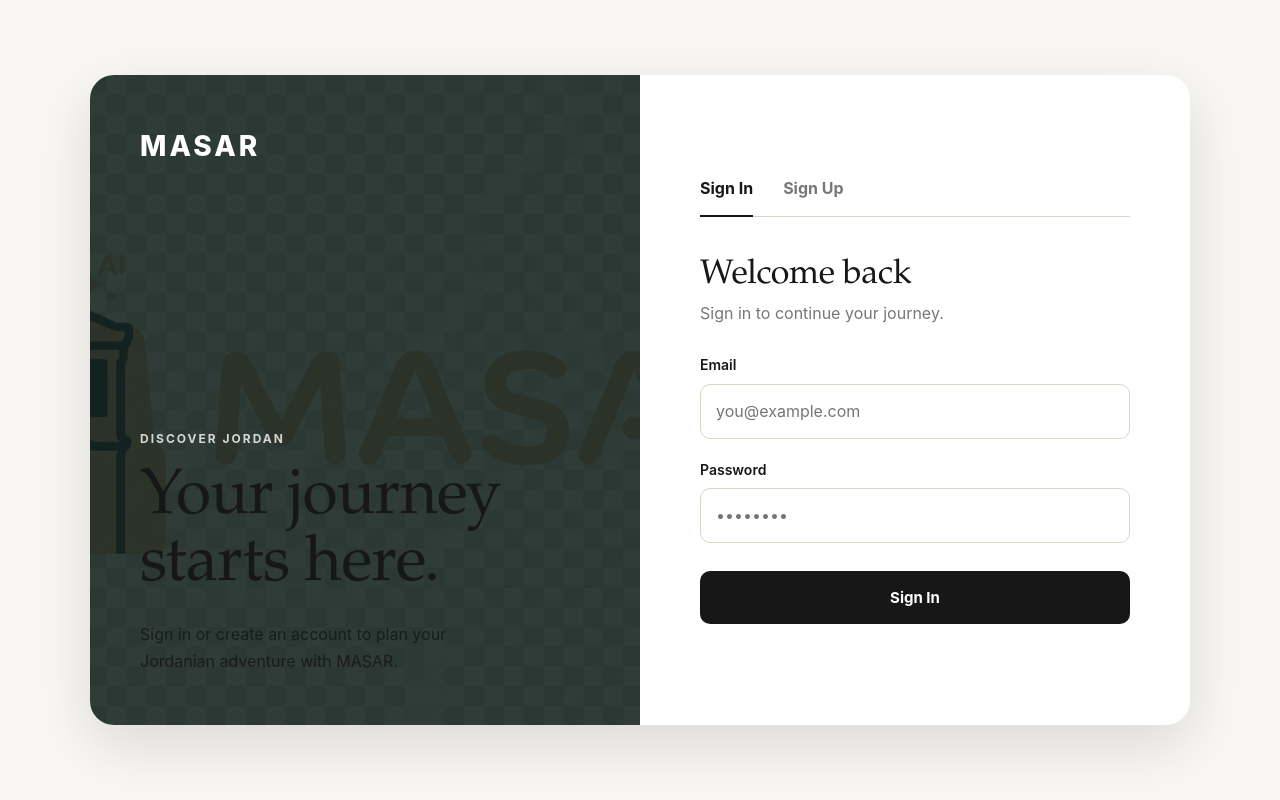
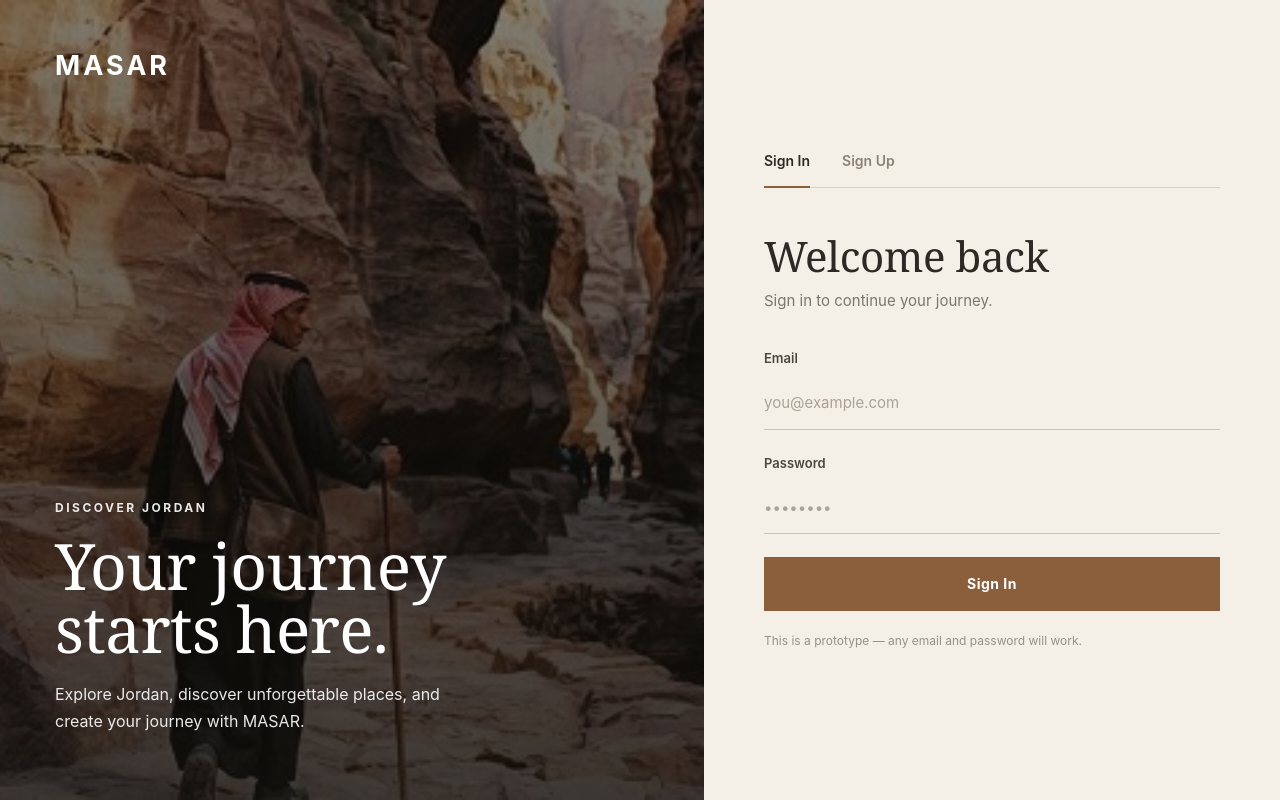
Before and after one commit to Zaid-Shahwan/MASAR, a plain HTML site: page jordan-tourism/signin.html in a window 1280 px wide. Drawn offline with Linux system fonts and the light colour scheme.

Commit message:
Update sign in design and add Petra image

```diff
--- a/jordan-tourism/css/signin.css
+++ b/jordan-tourism/css/signin.css
@@ -1,250 +1,397 @@
-/* =========================
-   MASAR AUTH PAGE
-========================= */
+/* ==================================================
+   MASAR - SIGN IN / SIGN UP
+   JoTrip Inspired Auth Page
+================================================== */
+
+
+/* ==================================================
+   PAGE
+================================================== */
 
 .auth-page {
+    width: 100%;
+    min-height: 100vh;
+    background: #f4f0e8;
+}
+
+
+/* ==================================================
+   MAIN CONTAINER
+================================================== */
+
+.auth-container {
+    width: 100%;
+    min-height: 100vh;
+    display: grid;
+    grid-template-columns: 55% 45%;
+    background: #f4f0e8;
+}
+
+
+/* ==================================================
+   LEFT SIDE
+================================================== */
+
+.auth-visual {
+    position: relative;
+    min-height: 100vh;
+    overflow: hidden;
+    display: flex;
+    flex-direction: column;
+    justify-content: space-between;
+    padding: 45px 55px;
+    color: white;
+}
+
+
+/* ==================================================
+   PETRA IMAGE
+================================================== */
+
+.auth-image {
+    position: absolute;
+    top: 0;
+    left: 0;
+    width: 100%;
+    height: 100%;
+    object-fit: cover;
+    z-index: 0;
+}
+
+
+/* ==================================================
+   IMAGE DARK OVERLAY
+================================================== */
+
+.auth-image-overlay {
+    position: absolute;
+    top: 0;
+    left: 0;
+    width: 100%;
+    height: 100%;
+    background: linear-gradient( to bottom, rgba(20, 18, 15, 0.25), rgba(20, 18, 15, 0.65) );
+    z-index: 1;
+}
+
+
+/* ==================================================
+   BRAND
+================================================== */
+
+.auth-brand {
+    position: relative;
+    z-index: 2;
+    display: inline-block;
+    width: fit-content;
+    color: #ffffff;
+    text-decoration: none;
+    font-size: 27px;
+    font-weight: 700;
+    letter-spacing: 3px;
+}
+
+
+/* ==================================================
+   LEFT CONTENT
+================================================== */
+
+.auth-quote {
+    position: relative;
+    z-index: 2;
+    max-width: 520px;
+    margin-bottom: 20px;
+}
+
+
+/* Small label */
+
+.auth-label {
+    display: block;
+    margin-bottom: 18px;
+    font-size: 12px;
+    font-weight: 700;
+    letter-spacing: 2.5px;
+    text-transform: uppercase;
+    color: rgba(255, 255, 255, 0.9);
+}
+
+
+/* Main heading */
+
+.auth-quote h1 {
+    margin: 0 0 20px;
+    font-family: Georgia, "Times New Roman", serif;
+    font-size: clamp(48px, 5vw, 76px);
+    font-weight: 400;
+    line-height: 0.98;
+    color: #ffffff;
+}
+
+
+/* Description */
+
+.auth-quote p {
+    max-width: 430px;
+    margin: 0;
+    font-size: 16px;
+    line-height: 1.7;
+    color: rgba(255, 255, 255, 0.9);
+}
+
+
+/* ==================================================
+   RIGHT SIDE
+================================================== */
+
+.auth-form-side {
     min-height: 100vh;
     display: flex;
     align-items: center;
     justify-content: center;
-    padding: 40px 20px;
-    background: var(--c-bg, #f7f5f0);
-}
-
-.auth-container {
-    width: min(1100px, 100%);
-    min-height: 650px;
-    display: grid;
-    grid-template-columns: 1fr 1fr;
-    background: var(--c-surface, #ffffff);
-    border-radius: 24px;
-    overflow: hidden;
-    box-shadow: 0 20px 60px rgba(0, 0, 0, 0.12);
+    padding: 60px;
+    background: #f4f0e8;
 }
 
 
-/* LEFT SIDE */
+/* ==================================================
+   FORM BOX
+================================================== */
 
-.auth-info {
-    position: relative;
-    display: flex;
-    flex-direction: column;
-    justify-content: space-between;
-    padding: 50px;
-    background: linear-gradient( rgba(20, 35, 30, 0.88), rgba(20, 35, 30, 0.88) ), url("../assets/images/MASAR_AI.jpg") center / cover;
-    color: white;
-}
-
-.auth-brand {
-    color: white;
-    text-decoration: none;
-    font-size: 28px;
-    font-weight: 800;
-    letter-spacing: 3px;
-}
-
-.auth-info-content {
-    max-width: 430px;
-}
-
-.auth-label {
-    display: inline-block;
-    margin-bottom: 18px;
-    font-size: 12px;
-    font-weight: 700;
-    letter-spacing: 2px;
-    opacity: 0.8;
-}
-
-.auth-info h1 {
-    margin-bottom: 20px;
-    font-size: clamp(42px, 5vw, 64px);
-    line-height: 1.05;
-}
-
-.auth-info p {
-    max-width: 380px;
-    line-height: 1.7;
-    font-size: 16px;
-    opacity: 0.85;
+.auth-box {
+    width: 100%;
+    max-width: 470px;
 }
 
 
-/* RIGHT SIDE */
-
-.auth-card {
-    padding: 60px;
-    display: flex;
-    flex-direction: column;
-    justify-content: center;
-}
+/* ==================================================
+   TABS
+================================================== */
 
 .auth-tabs {
     display: flex;
-    gap: 30px;
-    margin-bottom: 40px;
-    border-bottom: 1px solid var(--c-border, #ddd);
+    gap: 32px;
+    margin-bottom: 45px;
+    border-bottom: 1px solid #d8d0c3;
 }
 
+
 .auth-tab {
+    position: relative;
     border: none;
+    outline: none;
     background: transparent;
     padding: 0 0 15px;
-    font-size: 16px;
-    font-weight: 700;
-    color: #777;
-    position: relative;
+    cursor: pointer;
+    font-family: inherit;
+    font-size: 14px;
+    font-weight: 600;
+    color: #8a8277;
 }
 
+
     .auth-tab.is-active {
-        color: var(--c-primary, #1f4d3a);
+        color: #2d2924;
     }
+
 
         .auth-tab.is-active::after {
             content: "";
             position: absolute;
             left: 0;
+            right: 0;
             bottom: -1px;
-            width: 100%;
             height: 2px;
-            background: var(--c-primary, #1f4d3a);
+            background: #8b5e3c;
         }
 
 
-/* HEADINGS */
-
-.auth-heading {
-    margin-bottom: 28px;
-}
-
-    .auth-heading h2 {
-        margin-bottom: 8px;
-        font-size: 34px;
-    }
-
-    .auth-heading p {
-        color: #777;
-    }
-
-
-/* PANELS */
+/* ==================================================
+   PANELS
+================================================== */
 
 .auth-panel {
     display: none;
 }
+
 
     .auth-panel.is-active {
         display: block;
     }
 
 
-/* FORM */
+/* ==================================================
+   HEADING
+================================================== */
+
+.auth-heading {
+    margin-bottom: 35px;
+}
+
+
+    .auth-heading h2 {
+        margin: 0 0 10px;
+        font-family: Georgia, "Times New Roman", serif;
+        font-size: 42px;
+        line-height: 1.1;
+        font-weight: 400;
+        color: #2d2924;
+    }
+
+
+    .auth-heading p {
+        margin: 0;
+        font-size: 15px;
+        line-height: 1.6;
+        color: #7d756b;
+    }
+
+
+/* ==================================================
+   FORM FIELD
+================================================== */
 
 .auth-field {
-    margin-bottom: 20px;
+    margin-bottom: 23px;
 }
+
 
     .auth-field label {
         display: block;
-        margin-bottom: 8px;
-        font-size: 14px;
+        margin-bottom: 9px;
+        font-size: 13px;
         font-weight: 600;
+        color: #4c463f;
     }
 
+
     .auth-field input {
+        display: block;
         width: 100%;
         box-sizing: border-box;
-        padding: 14px 15px;
-        border: 1px solid var(--c-border, #ddd);
-        border-radius: 10px;
-        background: white;
+        padding: 14px 0;
+        border: none;
+        border-bottom: 1px solid #cbc2b5;
         outline: none;
-        transition: border-color 0.2s, box-shadow 0.2s;
+        background: transparent;
+        font-family: inherit;
+        font-size: 15px;
+        color: #2d2924;
+        transition: border-color 0.2s ease;
     }
 
+
         .auth-field input:focus {
-            border-color: var(--c-primary, #1f4d3a);
-            box-shadow: 0 0 0 3px rgba(31, 77, 58, 0.1);
+            border-bottom-color: #8b5e3c;
         }
 
 
-/* BUTTON */
+        .auth-field input::placeholder {
+            color: #aaa197;
+        }
+
+
+/* ==================================================
+   BUTTON
+================================================== */
 
 .auth-button {
+    display: block;
     width: 100%;
+    margin-top: 10px;
+    padding: 16px 20px;
     border: none;
-    border-radius: 10px;
-    padding: 15px 20px;
-    margin-top: 8px;
-    background: var(--c-primary, #1f4d3a);
-    color: white;
-    font-size: 15px;
+    border-radius: 0;
+    outline: none;
+    background: #8b5e3c;
+    color: #ffffff;
+    cursor: pointer;
+    font-family: inherit;
+    font-size: 14px;
     font-weight: 700;
-    transition: transform 0.2s, opacity 0.2s;
+    letter-spacing: 0.5px;
+    transition: background 0.2s ease, transform 0.2s ease;
 }
 
+
     .auth-button:hover {
+        background: #70482d;
         transform: translateY(-1px);
-        opacity: 0.9;
     }
 
 
-/* ERROR */
+/* ==================================================
+   ERROR MESSAGE
+================================================== */
 
 .form-error {
     display: none;
-    margin-bottom: 18px;
-    padding: 12px 14px;
-    border-radius: 8px;
-    background: #fff0f0;
-    color: #b42318;
-    font-size: 14px;
+    margin-bottom: 15px;
+    padding: 10px 0;
+    color: #a23b2d;
+    font-size: 13px;
 }
 
-    .form-error.is-visible {
-        display: block;
-    }
+
+/* ==================================================
+   NOTE
+================================================== */
+
+.auth-note {
+    margin-top: 20px;
+    font-size: 12px;
+    line-height: 1.6;
+    color: #999086;
+}
 
 
-/* MOBILE */
+/* ==================================================
+   MOBILE
+================================================== */
 
-@media (max-width: 800px) {
+@media (max-width: 900px) {
 
     .auth-container {
         grid-template-columns: 1fr;
     }
 
-    .auth-info {
-        min-height: 300px;
+
+    .auth-visual {
+        min-height: 500px;
         padding: 35px;
     }
 
-        .auth-info h1 {
-            font-size: 42px;
-        }
 
-    .auth-card {
-        padding: 40px 30px;
+    .auth-form-side {
+        min-height: auto;
+        padding: 55px 30px;
+    }
+
+
+    .auth-quote h1 {
+        font-size: 52px;
     }
 }
 
+
 @media (max-width: 500px) {
 
-    .auth-page {
-        padding: 0;
+    .auth-visual {
+        min-height: 420px;
+        padding: 28px;
     }
 
-    .auth-container {
-        min-height: 100vh;
-        border-radius: 0;
+
+    .auth-quote h1 {
+        font-size: 43px;
     }
 
-    .auth-info {
-        min-height: 260px;
-        padding: 30px;
+
+    .auth-form-side {
+        padding: 45px 25px;
     }
 
-    .auth-card {
-        padding: 35px 25px;
+
+    .auth-heading h2 {
+        font-size: 35px;
     }
 }
--- a/jordan-tourism/signin.html
+++ b/jordan-tourism/signin.html
@@ -6,7 +6,10 @@
 
     <title>MASAR — Sign In</title>
 
+    <!-- Masar main styles -->
     <link rel="stylesheet" href="css/style.css">
+
+    <!-- Sign In page styles -->
     <link rel="stylesheet" href="css/signin.css">
 </head>
 
@@ -16,12 +19,27 @@
 
         <div class="auth-container">
 
-            <!-- Left Side -->
-            <section class="auth-info">
-                <a href="index.html" class="auth-brand">MASAR</a>
+            <!-- =========================
+                 LEFT SIDE - PETRA IMAGE
+            ========================== -->
 
-                <div class="auth-info-content">
-                    <span class="auth-label">DISCOVER JORDAN</span>
+            <section class="auth-visual">
+
+                <img src="assets/images/petra.jpg"
+                     alt="The Treasury at Petra"
+                     class="auth-image">
+
+                <div class="auth-image-overlay"></div>
+
+                <a href="index.html" class="auth-brand">
+                    MASAR
+                </a>
+
+                <div class="auth-quote">
+
+                    <span class="auth-label">
+                        DISCOVER JORDAN
+                    </span>
 
                     <h1>
                         Your journey<br>
@@ -29,15 +47,24 @@
                     </h1>
 
                     <p>
-                        Sign in or create an account to plan your
-                        Jordanian adventure with MASAR.
+                        Explore Jordan, discover unforgettable places,
+                        and create your journey with MASAR.
                     </p>
+
                 </div>
+
             </section>
 
 
-            <!-- Right Side -->
-            <section class="auth-card">
+            <!-- =========================
+                 RIGHT SIDE - FORM
+            ========================== -->
+
+            <section class="auth-form-side">
+
+                <div class="auth-box">
+
+                    <!-- Tabs -->
 
                     <div class="auth-tabs">
 
@@ -56,35 +83,57 @@
                     </div>
 
 
-                <!-- Sign In -->
-                <div class="auth-panel is-active" id="signInPanel">
+                    <!-- =========================
+                         SIGN IN
+                    ========================== -->
+
+                    <div class="auth-panel is-active"
+                         id="signInPanel">
 
                         <div class="auth-heading">
-                        <h2>Welcome back</h2>
-                        <p>Sign in to continue your journey.</p>
+
+                            <h2>
+                                Welcome back
+                            </h2>
+
+                            <p>
+                                Sign in to continue your journey.
+                            </p>
+
                         </div>
 
-                    <div class="form-error" id="signInError"></div>
+
+                        <div class="form-error"
+                             id="signInError"></div>
+
 
                         <form id="signInForm">
 
                             <div class="auth-field">
-                            <label for="signInEmail">Email</label>
+
+                                <label for="signInEmail">
+                                    Email
+                                </label>
 
                                 <input type="email"
                                        id="signInEmail"
                                        placeholder="you@example.com"
                                        required>
+
                             </div>
 
 
                             <div class="auth-field">
-                            <label for="signInPassword">Password</label>
+
+                                <label for="signInPassword">
+                                    Password
+                                </label>
 
                                 <input type="password"
                                        id="signInPassword"
                                        placeholder="••••••••"
                                        required>
+
                             </div>
 
 
@@ -95,52 +144,84 @@
 
                         </form>
 
+
+                        <p class="auth-note">
+                            This is a prototype — any email and password will work.
+                        </p>
+
                     </div>
 
 
-                <!-- Sign Up -->
-                <div class="auth-panel" id="signUpPanel">
+                    <!-- =========================
+                         SIGN UP
+                    ========================== -->
+
+                    <div class="auth-panel"
+                         id="signUpPanel">
 
                         <div class="auth-heading">
-                        <h2>Create account</h2>
-                        <p>Start planning your Jordan adventure.</p>
+
+                            <h2>
+                                Create account
+                            </h2>
+
+                            <p>
+                                Start planning your Jordan adventure.
+                            </p>
+
                         </div>
 
-                    <div class="form-error" id="signUpError"></div>
+
+                        <div class="form-error"
+                             id="signUpError"></div>
+
 
                         <form id="signUpForm">
 
                             <div class="auth-field">
-                            <label for="signUpName">Full Name</label>
+
+                                <label for="signUpName">
+                                    Full Name
+                                </label>
 
                                 <input type="text"
                                        id="signUpName"
                                        placeholder="Your name"
                                        required>
+
                             </div>
 
 
                             <div class="auth-field">
-                            <label for="signUpEmail">Email</label>
+
+                                <label for="signUpEmail">
+                                    Email
+                                </label>
 
                                 <input type="email"
                                        id="signUpEmail"
                                        placeholder="you@example.com"
                                        required>
+
                             </div>
 
 
                             <div class="auth-field">
-                            <label for="signUpPassword">Password</label>
+
+                                <label for="signUpPassword">
+                                    Password
+                                </label>
 
                                 <input type="password"
                                        id="signUpPassword"
                                        placeholder="••••••••"
                                        required>
+
                             </div>
 
 
                             <div class="auth-field">
+
                                 <label for="signUpConfirmPassword">
                                     Confirm Password
                                 </label>
@@ -149,6 +230,7 @@
                                        id="signUpConfirmPassword"
                                        placeholder="••••••••"
                                        required>
+
                             </div>
 
 
@@ -161,12 +243,16 @@
 
                     </div>
 
+                </div>
+
             </section>
 
         </div>
 
     </main>
 
+
+    <!-- Sign In / Sign Up JavaScript -->
     <script src="js/signin.js"></script>
 
 </body>
```
Also changed, not shown: jordan-tourism/assets/images/petra.jpg (added). Lines whose indentation alone changed are shown as unchanged.
